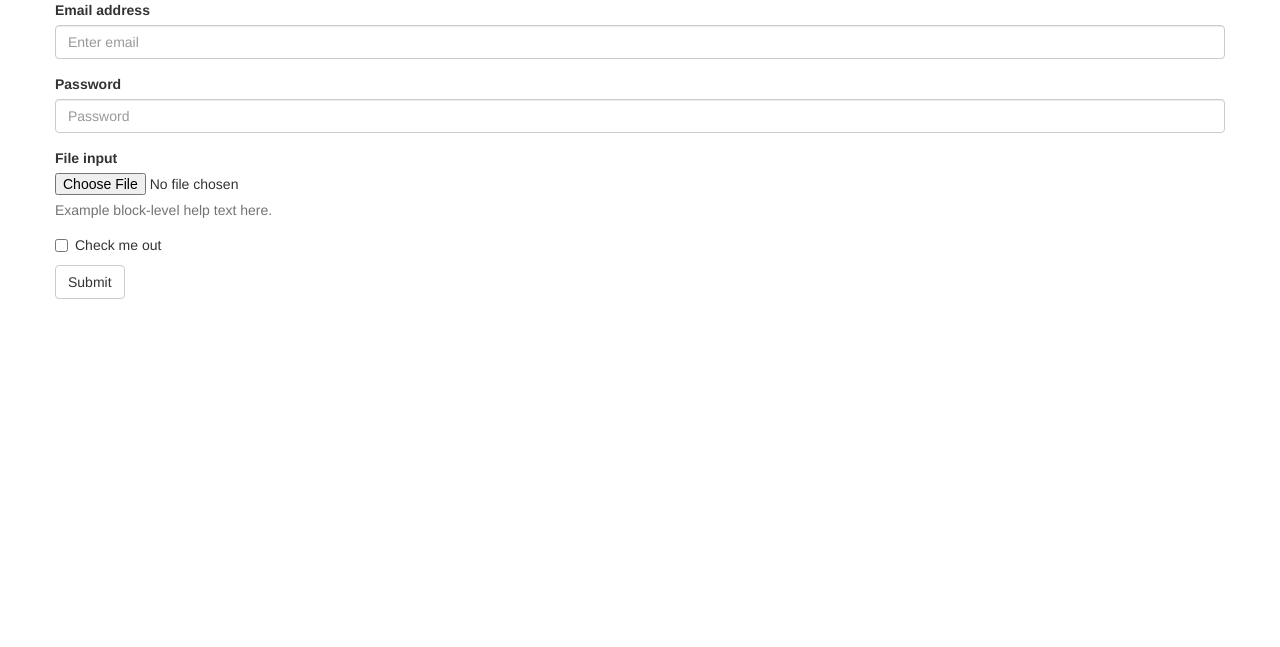
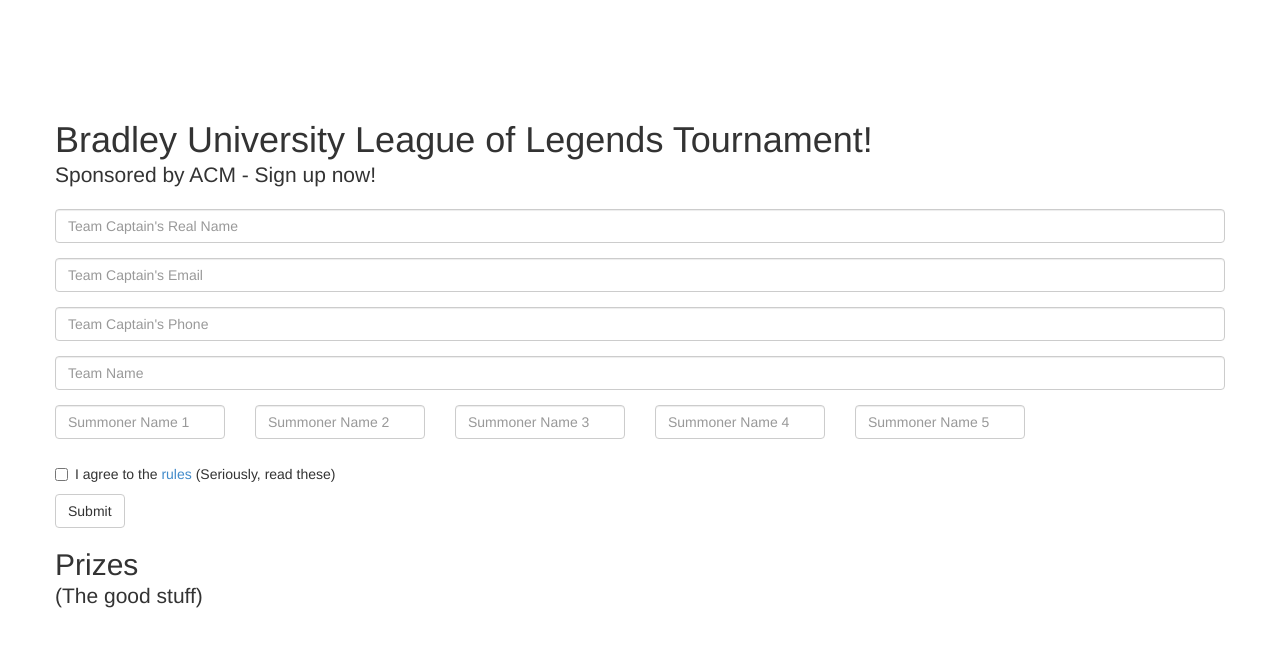
Before and after one commit to JakeSiegers/Lol-signup, a PHP site: page / in a window 1280 px wide. Shown: the top 647 px of the page. Run offline with PHP 8.4, Linux system fonts and the light colour scheme.

Commit message:
Updated homepage - basic form with rules

```diff
--- /dev/null
+++ b/css/style.css
@@ -0,0 +1,8 @@
+body{
+    padding:0;
+    margin:0;
+}
+
+.lol_wrap{
+    margin-top:100px;
+}
--- a/index.php
+++ b/index.php
@@ -1,36 +1,95 @@
 <!DOCTYPE html>
 <html lang="en">
+
     <head>
-        <title>Bradley University ACM League Tourney Sign Up</title>
+        <title>Bradley University ACM League Tournament Sign Up</title>
+        <meta charset="utf-8">
 
         <link href="css/bootstrap.min.css" rel="stylesheet">
+        <link href="css/style.css" rel="stylesheet">
+        <script src="js/jquery-1.10.2.min.js" type="text/javascript"></script>
         <script src="js/bootstrap.min.js" type="text/javascript"></script>
-        <script src="js/jquery-1.10.2.min.js" type="text/javascript"></script>
     </head>
     <body>
-        <div class="container">
+        <div class="container lol_wrap">
             <div class="row">
+                <h1 class="lol_title">Bradley University League of Legends Tournament!<p class="lead">Sponsored by ACM - Sign up now!</p></h1>
                 <form role="form">
                     <div class="form-group">
-                        <label for="exampleInputEmail1">Email address</label>
-                        <input type="email" class="form-control" id="exampleInputEmail1" placeholder="Enter email">
+                        <input type="email" class="form-control" id="exampleInputEmail1" placeholder="Team Captain's Real Name">
                     </div>
                     <div class="form-group">
-                        <label for="exampleInputPassword1">Password</label>
-                        <input type="password" class="form-control" id="exampleInputPassword1" placeholder="Password">
+                        <input type="email" class="form-control" id="exampleInputEmail1" placeholder="Team Captain's Email">
                     </div>
                     <div class="form-group">
-                        <label for="exampleInputFile">File input</label>
-                        <input type="file" id="exampleInputFile">
-                        <p class="help-block">Example block-level help text here.</p>
+                        <input type="email" class="form-control" id="exampleInputEmail1" placeholder="Team Captain's Phone">
                     </div>
+                    <div class="form-group">
+                        <input type="email" class="form-control" id="exampleInputEmail1" placeholder="Team Name">
+                    </div>
+
+                    <div class="row">
+                        <div class="col-md-2">
+                            <div class="form-group">
+                                <input type="email" class="form-control" id="exampleInputEmail1" placeholder="Summoner Name 1">
+                            </div>
+                        </div>
+                        <div class="col-md-2">
+                            <div class="form-group">
+                                <input type="email" class="form-control" id="exampleInputEmail1" placeholder="Summoner Name 2">
+                            </div>
+                        </div>
+                        <div class="col-md-2">
+                            <div class="form-group">
+                                <input type="email" class="form-control" id="exampleInputEmail1" placeholder="Summoner Name 3">
+                            </div>
+                        </div>
+                        <div class="col-md-2">
+                            <div class="form-group">
+                                <input type="email" class="form-control" id="exampleInputEmail1" placeholder="Summoner Name 4">
+                            </div>
+                        </div>
+                        <div class="col-md-2">
+                            <div class="form-group">
+                                <input type="email" class="form-control" id="exampleInputEmail1" placeholder="Summoner Name 5">
+                            </div>
+                        </div>
+                    </div>
+
+
                     <div class="checkbox">
                         <label>
-                            <input type="checkbox"> Check me out
+                            <input type="checkbox"> I agree to the <a href="#" onclick="$('#rulesModal').modal('show'); return false;">rules</a> (Seriously, read these)
                         </label>
                     </div>
                     <button type="submit" class="btn btn-default">Submit</button>
                 </form>
+                <h2>Prizes <p class="lead">(The good stuff)</p></h2>
+            </div>
+        </div>
+
+        <div class="modal fade" id="rulesModal" tabindex="-1" role="dialog" aria-labelledby="myModalLabel" aria-hidden="true">
+            <div class="modal-dialog">
+                <div class="modal-content">
+                    <div class="modal-body">
+                        <p class="lead">The Rules</p>
+                        These are the rules. If something is not clear, please email (JrMorris@mail.bradley.edu), or speak with Jordan Morris at the event. <strong>HIS WORD IS FINAL</strong>
+                        <ul>
+                            <li>All players must abide by Riot's summoner code.</li>
+                            <li>All teams must pay $25 admission fee on day of tournament.</li>
+                            <li>All players may bring their own gaming equipment, i.e. Laptops, Headsets, etc. (And we really suggest you do)</li>
+                                <ul>
+                                    <li>However - If they don't, they <strong>must</strong> use the provided equipment.</li>
+                                    <li>We cannot guarantee ethernet cables, so please bring your own if you want to be assured a wired connection.</li>
+                                </ul>
+                            </li>
+                            <li><strong>All players</strong> on a team must be present at the tournament location when playing.</li>
+                        </ul>
+                    </div>
+                    <div class="modal-footer">
+                        <button type="button" class="btn btn-default" data-dismiss="modal">Alright, I'm good.</button>
+                    </div>
+                </div>
             </div>
         </div>
     </body>
```
